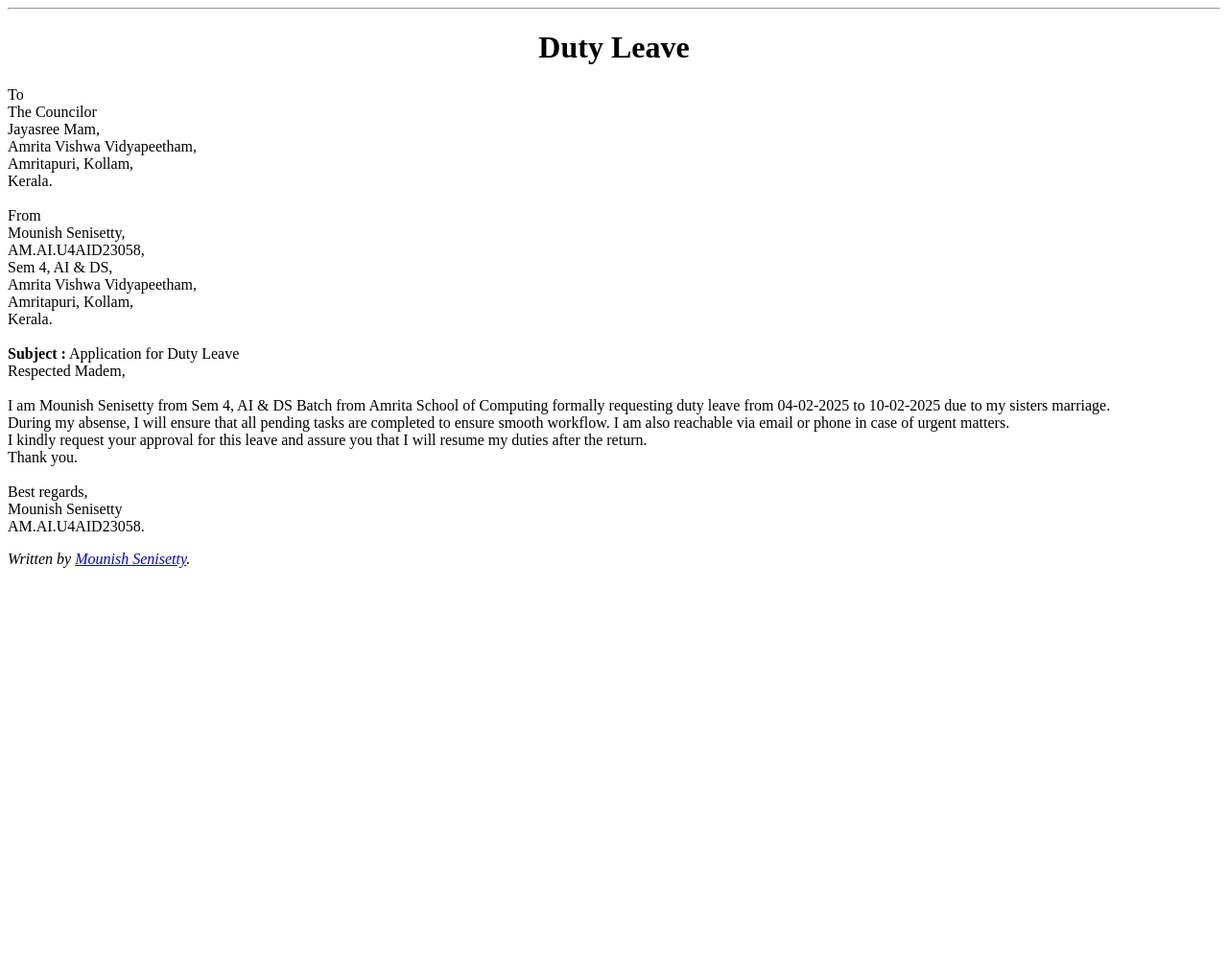
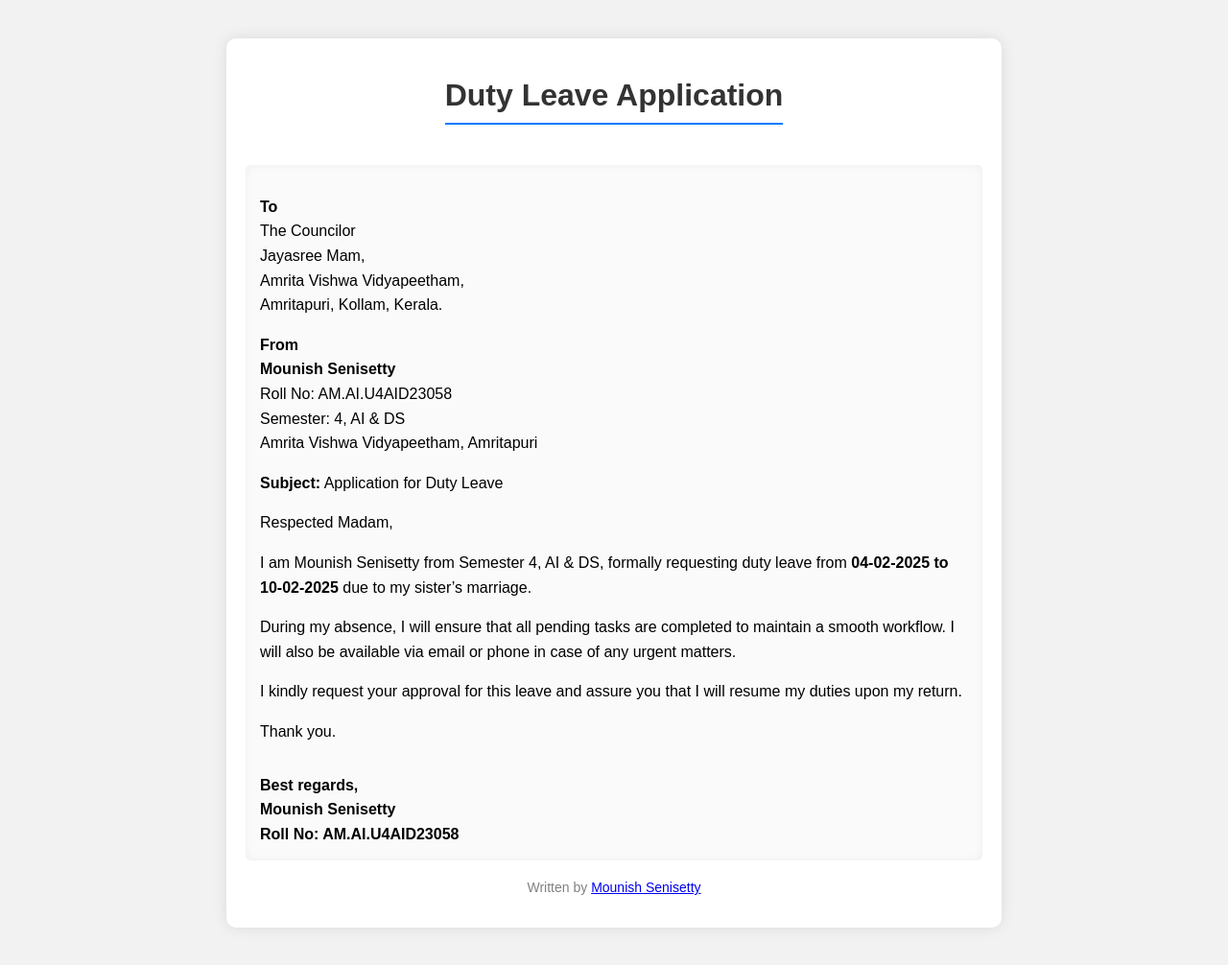
Before and after one commit to MounishSenisetty/Assignment1, a plain HTML site: page DutyLeave.html in a window 1280 px wide. Shown: the whole page at 96% size. Before the commit the page ends 800 px from the top, so only its background shows below. Drawn offline with Linux system fonts and the light colour scheme.

Commit message:
Update DutyLeave.html

```diff
--- a/DutyLeave.html
+++ b/DutyLeave.html
@@ -1,25 +1,95 @@
 <!DOCTYPE html>
-<html>
+<html lang="en">
 <head>
-    <title>Duty Leave</title>
-    <hr>
+    <meta charset="UTF-8">
+    <meta name="viewport" content="width=device-width, initial-scale=1.0">
+    <title>Duty Leave Application</title>
+    <style>
+        body {
+            font-family: 'Arial', sans-serif;
+            background-color: #f2f2f2;
+            margin: 0;
+            padding: 0;
+        }
+        .container {
+            width: 60%;
+            margin: 40px auto;
+            background: white;
+            padding: 20px;
+            border-radius: 10px;
+            box-shadow: 0px 0px 15px rgba(0, 0, 0, 0.1);
+            text-align: center;
+        }
+        h1 {
+            color: #333;
+            border-bottom: 2px solid #007bff;
+            padding-bottom: 10px;
+            display: inline-block;
+        }
+        .letter {
+            text-align: left;
+            font-size: 16px;
+            line-height: 1.6;
+            margin-top: 20px;
+            padding: 15px;
+            background: #fafafa;
+            border-radius: 5px;
+            box-shadow: inset 0px 0px 10px rgba(0, 0, 0, 0.05);
+        }
+        .signature {
+            margin-top: 30px;
+            font-weight: bold;
+            font-size: 16px;
+            text-align: left;
+        }
+        .contact {
+            margin-top: 20px;
+            font-size: 14px;
+            color: gray;
+        }
+    </style>
 </head>
 <body>
-    <center><h1>Duty Leave</h1></center>
-    <p>To <br> The Councilor <br> Jayasree Mam, <br> Amrita Vishwa Vidyapeetham, <br> Amritapuri, Kollam, <br>Kerala. <br> <br> From <br> Mounish Senisetty, <br> AM.AI.U4AID23058, <br> Sem 4, AI & DS, <br> Amrita Vishwa Vidyapeetham, <br> Amritapuri, Kollam, <br>Kerala. <br><br> <b>Subject :</b>
-    Application for Duty Leave<br>
-    Respected Madem, <br><br>
-    I am Mounish Senisetty from Sem 4, AI & DS Batch from Amrita School of Computing formally requesting duty leave from 04-02-2025 to 10-02-2025 due to
-    my sisters marriage.<br>
-    During my absense, I will ensure that all pending tasks are completed to ensure smooth workflow. I am also reachable via email or phone in case of urgent matters.<br>
-    I kindly request your approval for this leave and assure you that I will resume my duties after the return.<br>
-    Thank you.<br><br>
-    Best regards,<br>
-    Mounish Senisetty<br>
-    AM.AI.U4AID23058.
-    </p>
-    <address>
-        Written by <a href="mailto:senisettymounish@example.com">Mounish Senisetty</a>.<br>
-    </address>
+
+    <div class="container">
+        <h1>Duty Leave Application</h1>
+
+        <div class="letter">
+            <p><b>To</b><br>
+            The Councilor<br>
+            Jayasree Mam,<br>
+            Amrita Vishwa Vidyapeetham,<br>
+            Amritapuri, Kollam, Kerala.</p>
+
+            <p><b>From</b><br>
+            <b>Mounish Senisetty</b><br>
+            Roll No: AM.AI.U4AID23058<br>
+            Semester: 4, AI & DS<br>
+            Amrita Vishwa Vidyapeetham, Amritapuri</p>
+
+            <p><b>Subject:</b> Application for Duty Leave</p>
+
+            <p>Respected Madam,</p>
+
+            <p>I am Mounish Senisetty from Semester 4, AI & DS, formally requesting duty leave from <b>04-02-2025 to 10-02-2025</b> due to my sister’s marriage.</p>
+
+            <p>During my absence, I will ensure that all pending tasks are completed to maintain a smooth workflow. I will also be available via email or phone in case of any urgent matters.</p>
+
+            <p>I kindly request your approval for this leave and assure you that I will resume my duties upon my return.</p>
+
+            <p>Thank you.</p>
+
+            <div class="signature">
+                Best regards, <br>
+                Mounish Senisetty <br>
+                Roll No: AM.AI.U4AID23058
+            </div>
+        </div>
+
+        <div class="contact">
+            <p>Written by <a href="mailto:senisettymounish@example.com">Mounish Senisetty</a></p>
+        </div>
+    </div>
+
 </body>
 </html>
```
